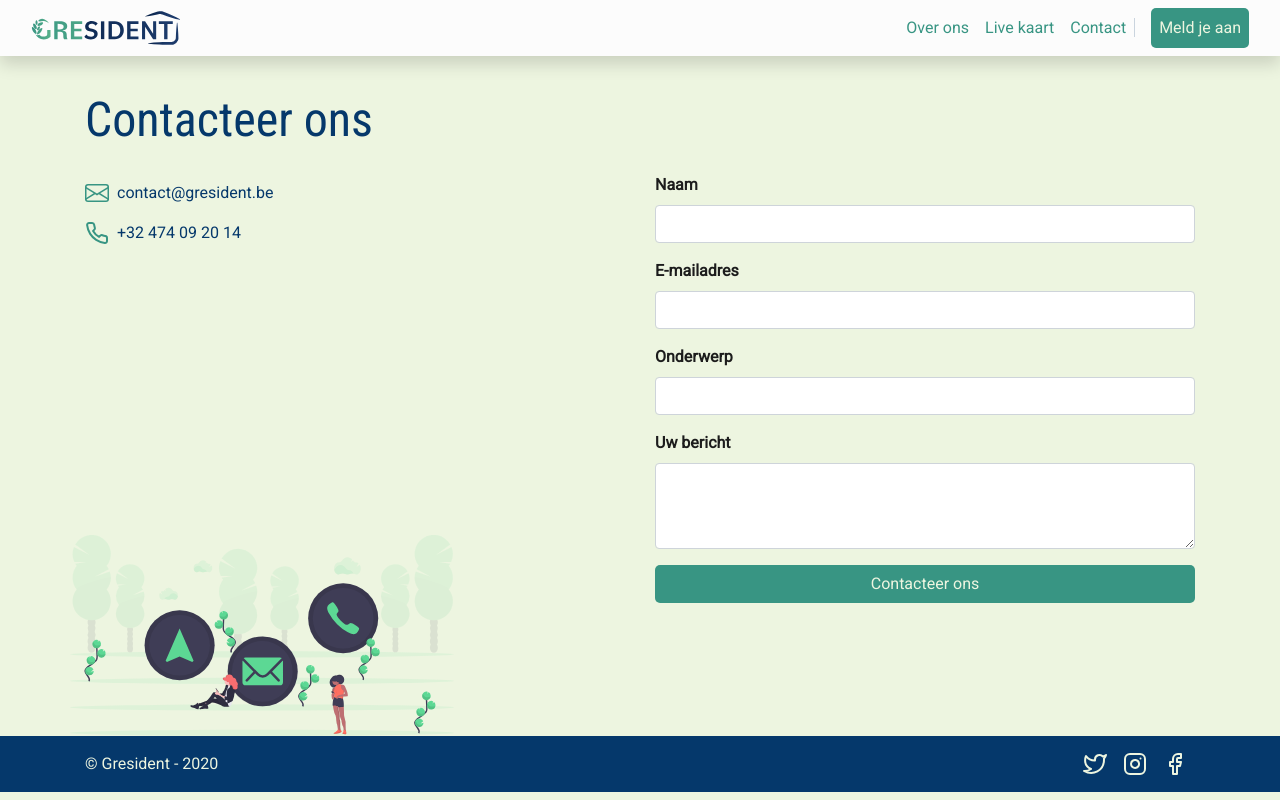
After one commit to MinjuCo/groenity, a PHP site: page /pages/contact.php in a window 1280 px wide. The commit adds this page. Run offline with PHP 8.4, Linux system fonts and the light colour scheme; data that the repository does not hold is empty.

Commit message:
Made front-end of new password and contact us pages and added 1 visual and 1 icon for contact us page

```diff
--- a/css/style.css
+++ b/css/style.css
@@ -11,6 +11,10 @@ white/nav: #FCFCFC;
     background-color: #05386B;
     color: #EDF5E0!important;
     border: none;
+}
+
+.text-dark-blue{
+    color: #05386B;
 }
 
 .bg-gresigreen{
@@ -195,7 +199,7 @@ hr{
     height: 64px;
 }
 
-.askCode, .registration, .login, .map, .password{
+.askCode, .registration, .login, .map, .password, .newPassword, .contact{
     min-height: 92vh;
     padding-top: 5.7em;
 }
@@ -364,6 +368,14 @@ h1{
     background-position: bottom center;
 }
 
+/* newPassword.php */
+.newPassword{
+    background-image: url("../img/Visuals/setup_password.svg");
+    background-repeat: no-repeat;
+    background-size: 30vw;
+    background-position: bottom left;
+}
+
 /* CITY.PHP */
 .nav-pills .nav-link.active{
     color: #EDF5E0;
@@ -393,6 +405,14 @@ h1{
     margin-left: 0.3em;
 }
 
+/* CONTACT US */
+.contact{
+    background-image: url("../img/Visuals/undraw_contact_us.svg");
+    background-repeat: no-repeat;
+    background-size: 30vw;
+    background-position: bottom left;
+}
+
 /* FOOTER */
 .page-footer {
     height: 56px;
@@ -419,11 +439,11 @@ h1{
         font-size: 3em;
     }
 
-    .login, .askCode.container, .registration, .password{
+    .login, .askCode.container, .registration, .password, .newPassword{
         background-image: none;
     }
 
-    .login::before, .askCode.container::before, .registration::before, .password::before{
+    .login::before, .askCode.container::before, .registration::before, .password::before, .newPassword::before{
         content: ' ';
         display: block;
         background-size: 80vw;
@@ -461,6 +481,12 @@ h1{
         background-position: bottom center;
     }
 
+    .newPassword::before {
+        background-image: url("../img/Visuals/setup_password.svg");
+        background-size: 50vw;
+        background-position: bottom left;
+    }
+
     .landingSection{
         padding: 5em 1em;
         height: auto;
--- a/includes/nav-public.inc.php
+++ b/includes/nav-public.inc.php
@@ -6,7 +6,7 @@
             <a href="<?php echo ($currentPage == "index")? "pages/live-map.php":"live-map.php"; ?>" class="nav-link">Live kaart</a>
         </li>
         <li class="nav-item">
-            <a href="#" class="nav-link">Contact</a>
+            <a href="<?php echo ($currentPage == "index")? "pages/contact.php":"contact.php"; ?>" class="nav-link">Contact</a>
         </li>
         <li class="nav-item single">
             <a href="<?php echo ($currentPage == "index")? "pages/": ""; echo ($currentPage == "login")? "../index":"login";?>.php" class="nav-link btn-gresident d-inline-block"><?php echo ($currentPage == "login")? "Schrijf je in":"Meld je aan"; ?></a>
--- /dev/null
+++ b/pages/contact.php
@@ -0,0 +1,59 @@
+<!DOCTYPE html>
+<html lang="nl">
+<?php include_once(__DIR__."/../includes/head.inc.php"); ?>
+<body>
+  <?php include_once(__DIR__ . "/../includes/nav.inc.php"); ?>
+  <div class="container contact">
+    <h2 class="mb-4">Contacteer ons</h2>
+    <div class="row">
+      <div class="col-md-6">
+        <div class="d-flex flex-column">
+          <div class="my-2 d-flex align-items-center">
+            <svg class="bi bi-envelope link-gn mr-2" width="1.5em" height="1.5em" viewBox="0 0 16 16" fill="currentColor" xmlns="http://www.w3.org/2000/svg">
+              <path fill-rule="evenodd" d="M14 3H2a1 1 0 0 0-1 1v8a1 1 0 0 0 1 1h12a1 1 0 0 0 1-1V4a1 1 0 0 0-1-1zM2 2a2 2 0 0 0-2 2v8a2 2 0 0 0 2 2h12a2 2 0 0 0 2-2V4a2 2 0 0 0-2-2H2z"/>
+              <path d="M.05 3.555C.017 3.698 0 3.847 0 4v.697l5.803 3.546L0 11.801V12c0 .306.069.596.192.856l6.57-4.027L8 9.586l1.239-.757 6.57 4.027c.122-.26.191-.55.191-.856v-.2l-5.803-3.557L16 4.697V4c0-.153-.017-.302-.05-.445L8 8.414.05 3.555z"/>
+            </svg>
+            <a class="text-dark-blue" href="mailto:contact@gresident.be">contact@gresident.be</a>
+          </div>
+          <div class="my-2 d-flex align-items-center">
+            <svg class="link-gn mr-2" xmlns="http://www.w3.org/2000/svg" width="24" height="24" viewBox="0 0 24 24" fill="none" stroke="currentColor" stroke-width="2" stroke-linecap="round" stroke-linejoin="round" class="feather feather-phone"><path d="M22 16.92v3a2 2 0 0 1-2.18 2 19.79 19.79 0 0 1-8.63-3.07 19.5 19.5 0 0 1-6-6 19.79 19.79 0 0 1-3.07-8.67A2 2 0 0 1 4.11 2h3a2 2 0 0 1 2 1.72 12.84 12.84 0 0 0 .7 2.81 2 2 0 0 1-.45 2.11L8.09 9.91a16 16 0 0 0 6 6l1.27-1.27a2 2 0 0 1 2.11-.45 12.84 12.84 0 0 0 2.81.7A2 2 0 0 1 22 16.92z"></path></svg>
+            <a href="tel:+32474092014" class="text-dark-blue">+32 474 09 20 14</a>
+          </div>
+        </div>
+      </div>
+      <div class="col-md-6">
+        <?php if (!empty($error)) : ?>
+          <div class="alert alert-danger" role="alert">
+            <strong>Pas op!</strong> <?php echo $error; ?>
+          </div>
+        <?php endif; ?>
+        <?php if (!empty($success)) : ?>
+          <div class="alert alert-success" role="alert">
+            <strong>Pas op!</strong> <?php echo $success; ?>
+          </div>
+        <?php endif; ?>
+        <form action="" method="post">
+          <div class="form-group">
+            <label for="name">Naam</label>
+            <input type="text" class="form-control" name="name" id="name">
+          </div>
+          <div class="form-group">
+            <label for="email">E-mailadres</label>
+            <input type="email" class="form-control" name="email" id="email">
+          </div>
+          <div class="form-group">
+            <label for="subject">Onderwerp</label>
+            <input type="text" class="form-control" name="subject" id="subject">
+          </div>
+          <div class="form-group">
+            <label for="message">Uw bericht</label>
+            <textarea class="form-control" name="message" id="message" rows="3"></textarea>
+          </div>
+          <button type="submit" class="btn btn-gresident btn-block">Contacteer ons</button>
+        </form>
+      </div>
+    </div>
+  </div>
+  <?php include_once(__DIR__ . "/../includes/footer.inc.php"); ?>
+</body>
+</html>
```
Also changed, not shown: pages/newPassword.php (added, +42 -0 lines), img/Icons/phone.svg (added), img/Visuals/undraw_contact_us.svg (added).
